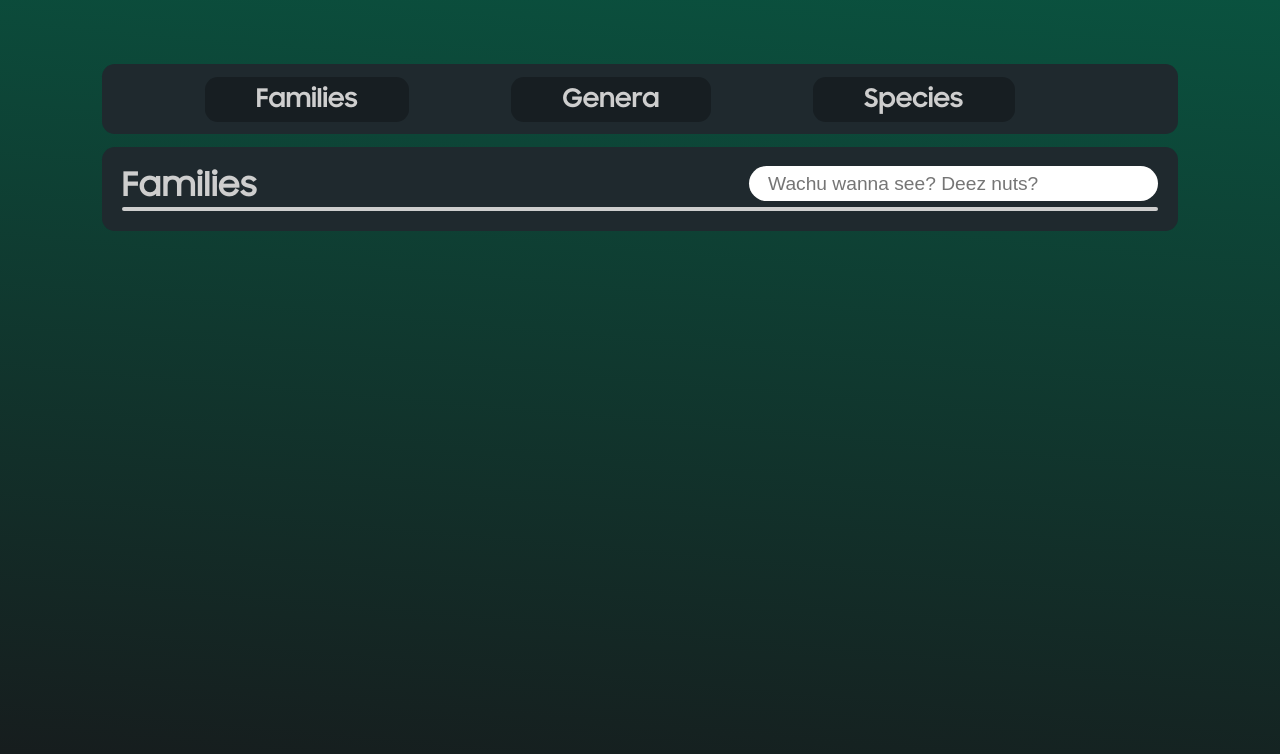
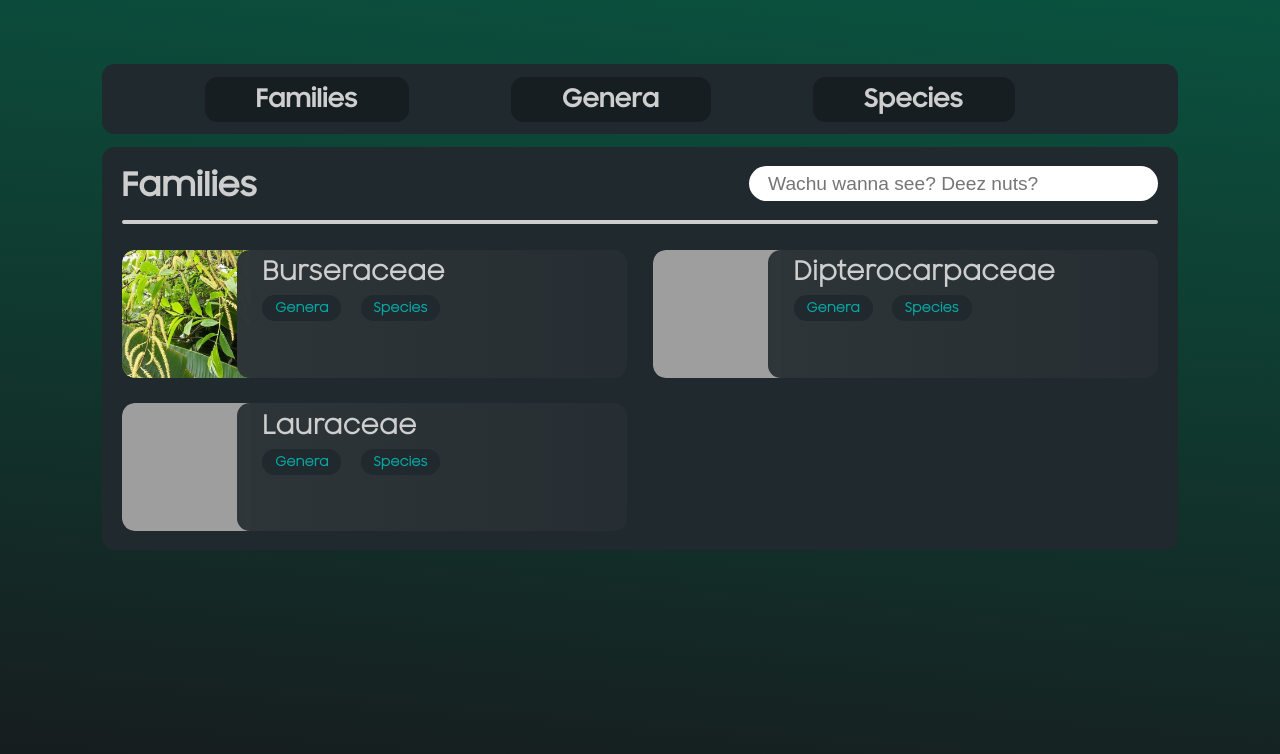
Before and after one commit to darklorddad/Swinburne_COS10026_CTIP_Assignment_2, a PHP site: page /explore.html in a window 1280 px wide. Shown: the top 754 px of the page. Run offline with PHP 8.4, Linux system fonts and the light colour scheme; grey boxes are pictures that could not be loaded.

Commit message:
Added cool shit its lit

```diff
--- a/assign1/explore.html
+++ b/assign1/explore.html
@@ -24,7 +24,39 @@
             <div class = "czy_tis_a_line"></div>
 
             <section class = "czy_ooo_pictures">
-                <div class = "czy_cards_i_think"></div>
+
+                <div class = "czy_left_card_bro">
+                    <img src = "styles/images/czy/Burseraceae/Canarium/Album/album1.jpeg" alt = "Burseraceae Canarium Album" class = "czy_yoo_pictures">
+                    <div class = "czy_image_container"></div>
+                    <div class = "czy_cards_le_content">
+                        Burseraceae
+
+                        <br>
+                        <a href = "genera.html" class = "czy_card_butt_on">Genera</a>
+                        <a href = "species.html" class = "czy_card_butt_on">Species</a>
+                    </div>
+
+                </div>
+
+                <div class = "czy_right_card_bro">
+                    <img src = "styles/images/czy/Dipterocarpaceae/Dipterocarpus/Alatus/alatus2.jpeg" alt = "Dipterocarpaceae Dipterocarpus Alatus" class = "czy_yoo_pictures">
+                    <div class = "czy_cards_le_content">
+                        Dipterocarpaceae
+                        <br>
+                        <a href = "genera.html" class = "czy_card_butt_on">Genera</a>
+                        <a href = "species.html" class = "czy_card_butt_on">Species</a>
+                    </div>
+                </div>
+
+                <div class = "czy_left_card_bro">
+                    <img src = "styles/images/czy/Lauraceae/Beilschmiedia/Miersii/miersii3.jpeg" alt = "Lauraceae Beilschmiedia Miersii" class = "czy_yoo_pictures">
+                    <div class = "czy_cards_le_content">
+                        Lauraceae
+                        <br>
+                        <a href = "genera.html" class = "czy_card_butt_on">Genera</a>
+                        <a href = "species.html" class = "czy_card_butt_on">Species</a>
+                    </div>
+                </div>
             </section>
         </article>
     </body>
--- a/assign1/styles/styles.css
+++ b/assign1/styles/styles.css
@@ -276,6 +276,7 @@
 
 /* Edison's explorer.html */
 .czy_body{
+    box-sizing: border-box;
     margin: 0;
     padding: 0;
     color: rgb(206, 206, 206);
@@ -354,10 +355,61 @@
 .czy_tis_a_line{
     margin: 0;
     padding: 0;
-    margin-top: 3.2vw;
+    margin-top: 4.2vw;
     border-radius: 1vw;
     border: 0.2vw solid rgb(206, 206, 206);
 }
+
+.czy_left_card_bro, .czy_right_card_bro{
+    display: inline-block;
+    overflow: hidden;
+    border-radius: 1vw;
+    margin-top: 2vw;
+    width: 39.5vw;
+}
+
+.czy_right_card_bro{
+    float: right;
+}
+
+.czy_left_card_bro{
+    float: left;
+}
+
+.czy_yoo_pictures{
+    float: left;
+    width: 10vw;
+    height: 10vw;
+    object-fit: cover;
+    position: relative;
+    border-radius: 1vw 0 0 1vw;
+}
+
+.czy_cards_le_content{
+    margin-left: 9vw;
+    padding: 0.5vw 0 0.4vw 2vw;
+    position: relative;
+    border-radius: 1vw;
+    height: 9.1vw;
+    background-image: linear-gradient(90deg, rgb(46, 53, 56), rgb(46, 53, 56, 0.4));
+    font-family: "dld_samsungsharpsans";
+    font-weight: bold;
+    font-size: 2vw;
+}
+
+.czy_card_butt_on{
+    border-radius: 1vw;
+    margin-right: 1vw;
+    padding: 0.4vw 1vw;
+    background-color: rgb(31, 41, 46);
+    font-size: 1vw;
+    color: #08A7A4;
+    text-decoration: none;
+}
+
+
+
+
 
 /* Ashley's contributor.html */
 
```
